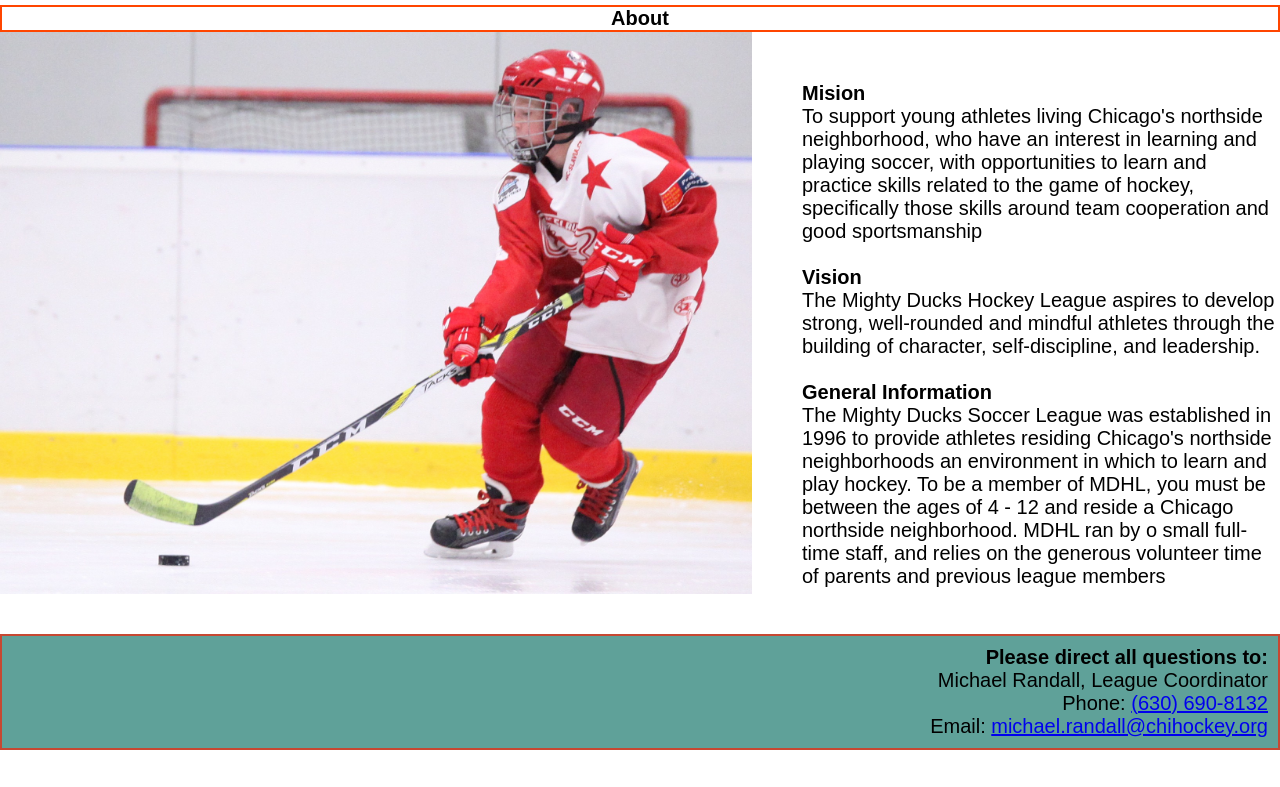
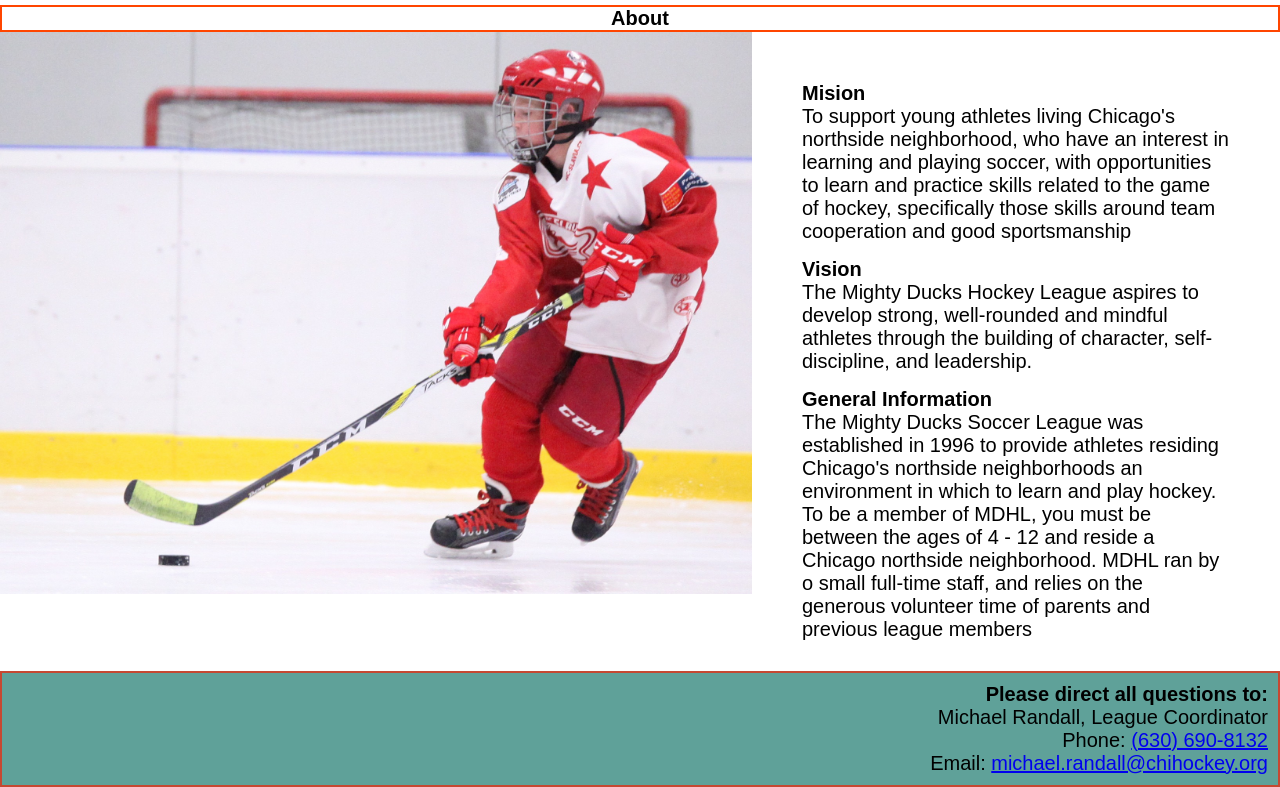
Before and after one commit to Naniel7/Task_1, a plain HTML site: page about.html in a window 1280 px wide. Shown: the part 594-1381 px from the top of the page. Before the commit the page ends 1344 px from the top, so only its background shows below. Drawn offline with Linux system fonts and the light colour scheme; a web font is replaced by a local one.

Commit message:
about completo

```diff
--- a/about.html
+++ b/about.html
@@ -30,30 +30,30 @@
         <h2 class="upcoming">About</h2>
         <div class="middle">
 
- <img class="img" src="./Image/hockey_2.jpg" alt="Hockey_2">
-            <aside class="article">
+            <img class="img" src="./Image/hockey_2.jpg" alt="Hockey_2">
+            <aside class="article brick">
 
                 <h3>Mision</h3>
-                <p> To support young athletes living Chicago's northside neighborhood, who have an interest in
+                <p class="brick"> To support young athletes living Chicago's northside neighborhood, who have an
+                    interest in
                     learning and playing soccer, with opportunities to learn and practice skills related to the game
                     of
-                    hockey, specifically those skills around team cooperation and good sportsmanship</p> <br>
+                    hockey, specifically those skills around team cooperation and good sportsmanship</p>
 
                 <h3>Vision</h3>
-                <p> The Mighty Ducks Hockey League aspires to develop strong, well-rounded and mindful athletes
-                    through the building of character, self-discipline, and leadership.</p><br>
+                <p class="brick"> The Mighty Ducks Hockey League aspires to develop strong, well-rounded and mindful
+                    athletes
+                    through the building of character, self-discipline, and leadership.</p>
 
                 <h3>General Information</h3>
-                <p> The Mighty Ducks Soccer League was established in 1996 to provide athletes residing
+                <p class="brick"> The Mighty Ducks Soccer League was established in 1996 to provide athletes residing
                     Chicago's northside neighborhoods an environment in which to learn and play hockey. To be a
                     member of MDHL, you must be between the ages of 4 - 12 and reside a Chicago northside
                     neighborhood. MDHL ran by o small full-time staff, and relies on the generous volunteer time of
-                    parents and previous league members</p><br>
-
+                    parents and previous league members</p>
             </aside>
         </div>
 
-        <br>
     </main>
     <footer>
         <h3>Please direct all questions to:</h3>
--- a/style/style.css
+++ b/style/style.css
@@ -35,6 +35,7 @@ F8E12E amarillo
 .article {
   margin-top: 50px;
   margin-left: 50px;
+  margin-right: 50px;
   list-style-position: inside;
 }
 
```
